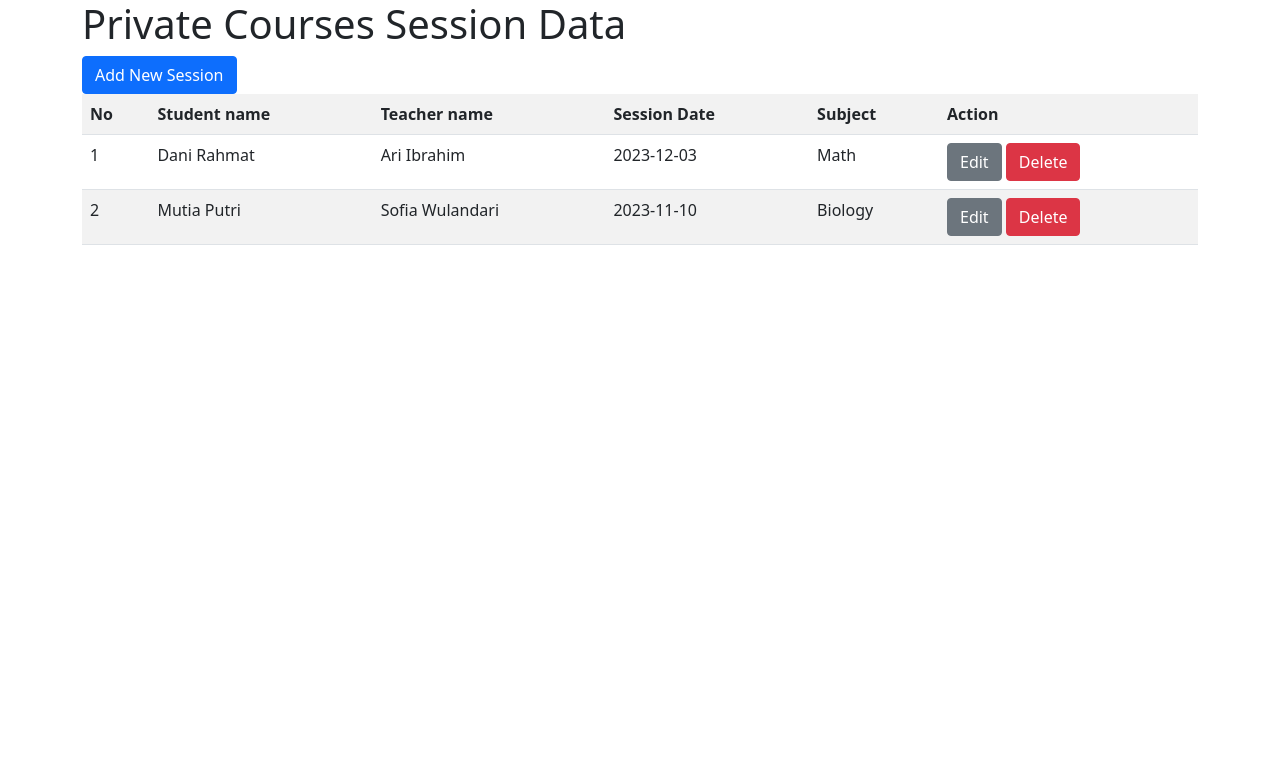
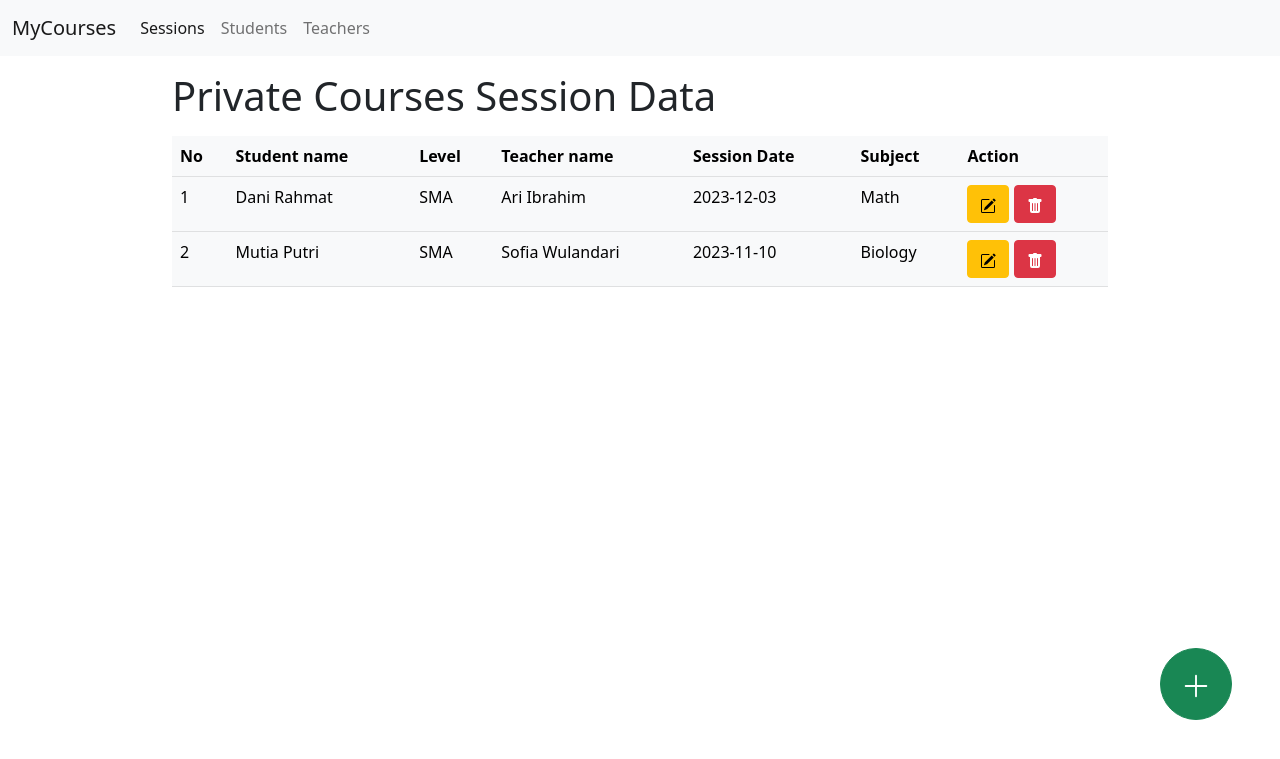
Before and after one commit to naputami/moa10-fwd-phpForm-nadia, a PHP site: page /index.php in a window 1280 px wide. Shown: the top 759 px of the page. Run offline with PHP 8.4, Linux system fonts and the light colour scheme; data comes from the database, SQL or seed files in the repository.

Commit message:
fix margin and add navbar

```diff
--- a/index.php
+++ b/index.php
@@ -2,7 +2,7 @@
 
 require_once 'connection.php';
 
-$query = "SELECT sessions.sessionID, sessions.session_date, students.name AS student_name, teachers.name AS teacher_name, teachers.subject from sessions inner join students on sessions.studentID = students.studentID inner join teachers on sessions.teacherID = teachers.teacherID";
+$query = "SELECT sessions.sessionID, students.level,  sessions.session_date, students.name AS student_name, teachers.name AS teacher_name, teachers.subject from sessions inner join students on sessions.studentID = students.studentID inner join teachers on sessions.teacherID = teachers.teacherID";
 $result = $conn->query($query);
 
 ?>
@@ -16,18 +16,44 @@ $result = $conn->query($query);
 
     <!-- Bootstrap CSS -->
     <link href="https://cdn.jsdelivr.net/npm/bootstrap@5.0.2/dist/css/bootstrap.min.css" rel="stylesheet" integrity="sha384-EVSTQN3/azprG1Anm3QDgpJLIm9Nao0Yz1ztcQTwFspd3yD65VohhpuuCOmLASjC" crossorigin="anonymous">
-
+    <link href="./styles.css" rel="stylesheet">
     <title>Private Courses Data</title>
   </head>
   <body>
+  <nav class="navbar navbar-expand-lg navbar-light bg-light">
+  <div class="container-fluid">
+    <a class="navbar-brand" href="#">MyCourses</a>
+    <button class="navbar-toggler" type="button" data-bs-toggle="collapse" data-bs-target="#navbarNav" aria-controls="navbarNav" aria-expanded="false" aria-label="Toggle navigation">
+      <span class="navbar-toggler-icon"></span>
+    </button>
+    <div class="collapse navbar-collapse" id="navbarNav">
+      <ul class="navbar-nav">
+        <li class="nav-item">
+          <a class="nav-link active" aria-current="page" href="#">Sessions</a>
+        </li>
+        <li class="nav-item">
+          <a class="nav-link" href="./students/index.php">Students</a>
+        </li>
+        <li class="nav-item">
+          <a class="nav-link" href="./teachers/index.php">Teachers</a>
+        </li>
+      </ul>
+    </div>
+  </div>
+</nav>
 
-    <div class="container">
+    <div class="container w-75 mt-3">
       <h1>Private Courses Session Data</h1>
-      <a href="create.php" class="btn btn-primary">Add New Session</a>
-      <table class="table table-striped">
+      <a href="create.php" class="btn btn-success position-absolute end-0 round-button">
+        <svg xmlns="http://www.w3.org/2000/svg" class="mt-3" width="30" height="30" fill="currentColor" class="bi bi-plus-lg" viewBox="0 0 16 16">
+          <path fill-rule="evenodd" d="M8 2a.5.5 0 0 1 .5.5v5h5a.5.5 0 0 1 0 1h-5v5a.5.5 0 0 1-1 0v-5h-5a.5.5 0 0 1 0-1h5v-5A.5.5 0 0 1 8 2"/>
+        </svg>
+      </a>
+      <table class="table table-light table-hover mt-3">
         <tr>
           <th>No</th>
           <th>Student name</th>
+          <th>Level</th>
           <th>Teacher name</th>
           <th>Session Date</th>
           <th>Subject</th>
@@ -43,12 +69,22 @@ $result = $conn->query($query);
                 <tr>
                   <td><?php echo $index ?></td>
                   <td><?php echo $row['student_name'] ?></td>
+                  <td><?php echo $row['level'] ?></td>
                   <td><?php echo $row['teacher_name'] ?></td>
                   <td><?php echo $row['session_date'] ?></td>
                   <td><?php echo $row['subject'] ?></td>
                   <td>
-                    <a href="<?php echo 'edit.php?id=' . $row['sessionID'] ?>" class="btn btn-secondary">Edit</a>
-                    <a href="<?php echo 'delete.php?id=' . $row['sessionID'] ?>" class="btn btn-danger">Delete</a>
+                    <a href="<?php echo 'edit.php?id=' . $row['sessionID'] ?>" class="btn btn-warning" title="Edit data">
+                      <svg xmlns="http://www.w3.org/2000/svg" width="16" height="16" fill="currentColor" class="bi bi-pencil-square" viewBox="0 0 16 16">
+                        <path d="M15.502 1.94a.5.5 0 0 1 0 .706L14.459 3.69l-2-2L13.502.646a.5.5 0 0 1 .707 0l1.293 1.293zm-1.75 2.456-2-2L4.939 9.21a.5.5 0 0 0-.121.196l-.805 2.414a.25.25 0 0 0 .316.316l2.414-.805a.5.5 0 0 0 .196-.12l6.813-6.814z"/>
+                        <path fill-rule="evenodd" d="M1 13.5A1.5 1.5 0 0 0 2.5 15h11a1.5 1.5 0 0 0 1.5-1.5v-6a.5.5 0 0 0-1 0v6a.5.5 0 0 1-.5.5h-11a.5.5 0 0 1-.5-.5v-11a.5.5 0 0 1 .5-.5H9a.5.5 0 0 0 0-1H2.5A1.5 1.5 0 0 0 1 2.5z"/>
+                      </svg>
+                    </a>
+                    <a href="<?php echo 'delete.php?id=' . $row['sessionID'] ?>" class="btn btn-danger" title="Hapus data">
+                      <svg xmlns="http://www.w3.org/2000/svg" width="16" height="16" fill="currentColor" class="bi bi-trash-fill" viewBox="0 0 16 16">
+                        <path d="M2.5 1a1 1 0 0 0-1 1v1a1 1 0 0 0 1 1H3v9a2 2 0 0 0 2 2h6a2 2 0 0 0 2-2V4h.5a1 1 0 0 0 1-1V2a1 1 0 0 0-1-1H10a1 1 0 0 0-1-1H7a1 1 0 0 0-1 1zm3 4a.5.5 0 0 1 .5.5v7a.5.5 0 0 1-1 0v-7a.5.5 0 0 1 .5-.5M8 5a.5.5 0 0 1 .5.5v7a.5.5 0 0 1-1 0v-7A.5.5 0 0 1 8 5m3 .5v7a.5.5 0 0 1-1 0v-7a.5.5 0 0 1 1 0"/>
+                      </svg>
+                    </a>
                 </td>
                 </tr>
              <?php
```
